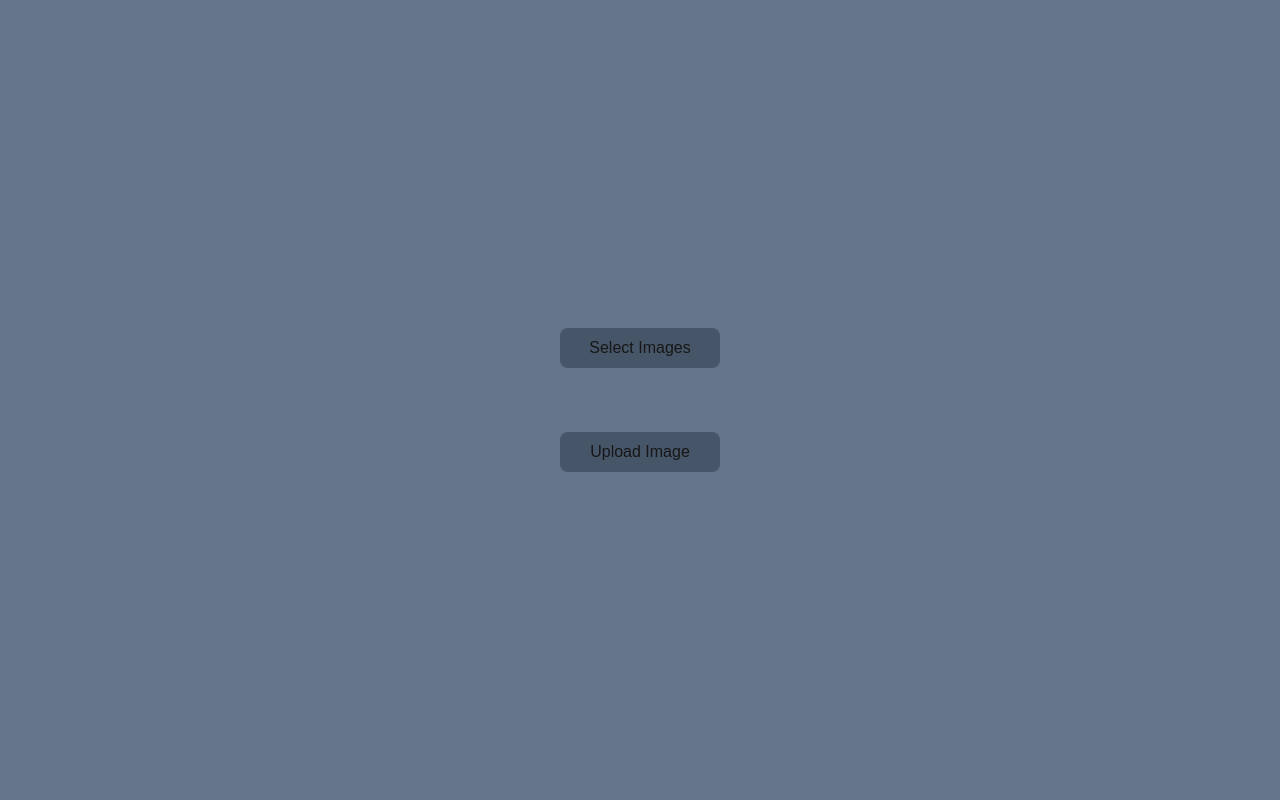
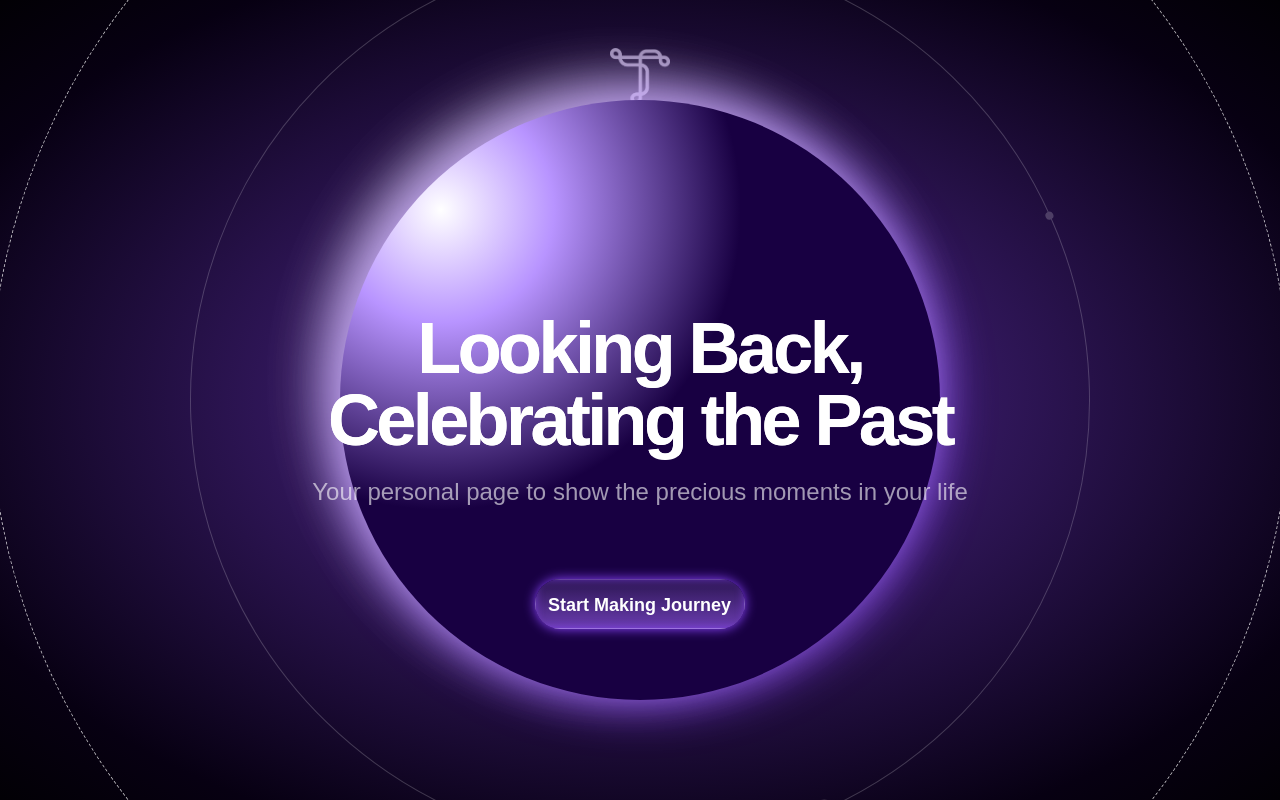
Before and after one commit to YaXioz/CIlukBa_WebDesign, a Next.js app: page / in a window 1280 px wide. Built offline with nearby package versions, Linux system fonts and the light colour scheme.

Commit message:
edit sembarang kalir

```diff
--- a/src/app/accounts/profile/page.jsx
+++ b/src/app/accounts/profile/page.jsx
@@ -42,20 +42,22 @@ export default function Page() {
 
         {/* Main Content */}
         <div className="container bg-[#10071d] bg-[url('/public/image/stars.png')] bg-cover rounded-xl flex flex-col items-center py-8 px-6 shadow-xl space-y-2">
+          <form action={action} className="w-full max-w-md space-y-6">
             {/* Profile Image */}
-          <div className="relative mb-6">
+            <div className="relative w-[90px] h-[90px] mx-auto mb-6">
               <img
                 src={selectedImage || "/image/profile-picture.png"} // Menampilkan gambar yang diunggah atau default
                 alt="Profile Picture"
                 className="rounded-full shadow-lg border-4 border-[#5E27D1] object-cover w-[90px] h-[90px]" // Ukuran tetap untuk gambar
               />
               {/* Button Upload */}
-            <label htmlFor="profileImage" className="absolute bottom-0 right-0 bg-[#5E27D1] text-white p-2 rounded-full cursor-pointer">
+              <label htmlFor="picture" className="absolute bottom-0 right-0 bg-[#5E27D1] text-white p-2 rounded-full cursor-pointer">
                 <input
                   type="file"
-                id="profileImage"
+                  id="picture"
                   className="hidden"
                   accept="image/*"
+                  name="picture"
                   onChange={handleImageChange} // Mengubah gambar saat diunggah
                 />
                 Edit
@@ -63,7 +65,6 @@ export default function Page() {
             </div>
 
             {/* Form */}
-          <form action={action} className="w-full max-w-md space-y-6">
             <div className="grid">
               <label htmlFor="username" className="mb-2 text-white font-semibold">
                 Username
--- a/src/app/components/setting.jsx
+++ b/src/app/components/setting.jsx
@@ -4,7 +4,7 @@ import Link from "next/link";
 
 export default function Setting() {
   return (
-    <div className="sticky top-16">
+    <div className="absolute right-0 top-0">
       <div className="py-4 px-4 bg-gradient-to-br from-[#1A0733] to-[#252A34] rounded-3xl text-center shadow-lg flex flex-col items-center">
         <Link href={"/accounts/profile"}>
           <span className="cursor-pointer text-white hover:text-[#8C57F1] block transition-transform transform hover:scale-110">
--- a/src/app/page.jsx
+++ b/src/app/page.jsx
@@ -1,60 +1,130 @@
+/* eslint-disable @next/next/no-img-element */
 "use client";
-import Image from "next/image";
-import React, { ChangeEvent, useState, useTransition } from "react";
-import { useRef } from "react";
-import { convertBlobUrlToFile } from "../lib/utils";
-import { uploadImage } from "../supabase/storage/client";
 
-export default function Home() {
-  const [imageUrls, setImageUrls] = useState([]);
-  const imageInputRef = useRef(null);
-  const handleImageChange = (e) => {
-    if (e.target.files) {
-      const filesArray = Array.from(e.target.files);
-      const newImageUrls = filesArray.map((file) => URL.createObjectURL(file));
+import Link from "next/link";
+import { motion } from "framer-motion";
 
-      setImageUrls([...imageUrls, ...newImageUrls]);
-    }
-  };
+function onTap(event, info) {
+  console.log(info.point.x, info.point.y);
+}
 
-  const [isPending, startTransition] = useTransition();
+function onTapStart(event, info) {
+  console.log(info.point.x, info.point.y);
+}
 
-  const handleClickUploadImageButton = async () => {
-    startTransition(async () => {
-      let urls = [];
-      for (const url of imageUrls) {
-        const imageFile = await convertBlobUrlToFile(url);
+function onTapCancel(event, info) {
+  console.log(info.point.x, info.point.y);
+}
 
-        const { imageUrl, error } = await uploadImage({
-          file: imageFile,
-          bucket: "cilukba",
-        });
+export default function Page() {
+  return (
+    <div className="w-screen h-screen relative bg-[#000000] overflow-hidden [mask-image:linear-gradient(to-bottom,transparent,black_10%,black_90%,transparent)]">
+      {/* Center Planet */}
+      <div className="absolute inset-0 bg-[radial-gradient(75%_75%_at_center_center,rgb(140,69,255,.5)_15%,rgb(14,0,36,.5)_78%,transparent)]"></div>
+      <div className="absolute lg:w-[600px] lg:h-[600px] md:w-[500px] md:h-[500px] sm:w-[400px] sm:h-[400px] bg-purple-500 rounded-full border-white/20 top-1/2 left-1/2 -translate-x-1/2 -translate-y-1/2 bg-[radial-gradient(50%_50%_at_16.8%_18.3%,white,rgb(184,148,255)_37.7%,rgb(24,0,66))] shadow-[-20px_-20px_50px_rgb(255,255,255,.5),-20px_-20px_80px_rgb(255,255,255,.1),0_0_50px_rgb(140,69,255)]"></div>
 
-        if (error) {
-          console.log(error);
-          return;
-        }
+      {/* Ring 1 */}
+      <motion.div
+        style={{
+          translateY: "-50%",
+          translateX: "-50%",
+        }}
+        animate={{
+          rotate: "1turn",
+        }}
+        transition={{
+          repeat: Infinity,
+          duration: 30,
+          ease: "linear",
+        }}
+        className="absolute lg:w-[900px] lg:h-[900px] md:w-[700px] md:h-[700px] sm:w-[550px] sm:h-[550px]  border border-white opacity-20 rounded-full top-1/2 left-1/2 -translate-x-1/2 translate-y-1/2"
+      >
+        <div className="absolute h-2 w-2 bg-white rounded-full top-1/2 left-0 -translate-x-1/2 -translate-y-1/2"></div>
+        <div className="absolute h-2 w-2 bg-white rounded-full top-0 left-1/2 -translate-x-1/2 -translate-y-1/2"></div>
+        <div className="absolute h-5 w-5 border border-white rounded-full top-1/2 left-full -translate-x-1/2 -translate-y-1/2 inline-flex items-center justify-center">
+          <div className="h-2 w-2 bg-white rounded-full"></div>
+        </div>
+      </motion.div>
 
-        urls.push(imageUrl);
-      }
-      console.log(urls);
-      setImageUrls([]);
-    });
-  };
-  return (
-    <div className="bg-slate-500 min-h-screen flex justify-center items-center flex-col gap-8">
-      <input type="file" multiple hidden ref={imageInputRef} onChange={handleImageChange} disabled={isPending} />
-      <button className="bg-slate-600 py-2 w-40 rounded-lg" onClick={() => imageInputRef.current?.click()}>
-        Select Images
-      </button>
-      <div className="flex gap-4">
-        {imageUrls.map((url, i) => (
-          <Image key={url} src={url} width={300} height={300} alt={`img-${i}`} />
-        ))}
+      {/* Ring 2 */}
+      <motion.div
+        style={{
+          translateY: "-50%",
+          translateX: "-50%",
+        }}
+        animate={{
+          rotate: "-1turn",
+        }}
+        transition={{
+          repeat: Infinity,
+          duration: 120,
+          ease: "linear",
+        }}
+        className="absolute lg:h-[1300px] lg:w-[1300px] md:h-[950px] md:w-[950px] sm:h-[750px] sm:w-[750px] rounded-full border border-white/70 top-1/2 left-1/2 -translate-x-1/2 -translate-y-1/2 border-dashed"
+      ></motion.div>
+
+      {/* Ring 3 */}
+      <motion.div
+        style={{
+          translateY: "-50%",
+          translateX: "-50%",
+        }}
+        animate={{
+          rotate: "1turn",
+        }}
+        transition={{
+          repeat: Infinity,
+          duration: 60,
+          ease: "linear",
+        }}
+        className="absolute lg:h-[1675px] lg:w-[1675px] md:h-[1200px] md:w-[1200px] sm:h-[950px] sm:w-[950px] rounded-full border border-white opacity-20 top-1/2 left-1/2 -translate-x-1/2 -translate-y-1/2"
+      >
+        <div className="absolute h-2 w-2 bg-white rounded-full top-1/2 left-0 -translate-x-1/2 -translate-y-1/2"></div>
+        <div className="absolute h-2 w-2 bg-white rounded-full top-1/2 left-full -translate-x-1/2 -translate-y-1/2"></div>
+      </motion.div>
+
+      {/* Web Logo */}
+      <div className="flex justify-center pt-12 mb-12 z-10">
+        <img src="/image/logo-white.png" alt="Logo" className="h-14" />
       </div>
-      <button className="bg-slate-600 py-2 w-40 rounded-lg" onClick={handleClickUploadImageButton} disabled={isPending}>
-        {isPending ? "Uploading..." : "Upload Image"}
-      </button>
+
+      {/* Title */}
+      <div className="tittle text-center lg:pt-40 md:pt-48 sm:pt-52 text-white lg:text-7xl md:text-6xl sm:text-5xl font-bold tracking-tighter font-montserrat bg-white bg-[radial-gradient(100%_100%_at_bottom_left,white,white,rgb(74,32,138,.5))] text-transparent bg-clip-text z-10 relative">
+        Looking Back, <br />
+        Celebrating the Past
+      </div>
+
+      {/* SubTitle */}
+      <div className="subTittle text-center lg:pt-5 md:pt-4 sm:pt-3 text-white/60 lg:text-2xl sm:text-base md:text-xl font-thin font-montserrat z-10 relative">Your personal page to show the precious moments in your life</div>
+
+      {/* Start Button */}
+      <motion.div
+        style={{
+          translateY: "-50%",
+          translateX: "-50%",
+        }}
+        whileHover={{
+          scale: 1.2,
+        }}
+        onHoverStart={(e) => {}}
+        onHoverEnd={(e) => {}}
+        whileTap={{
+          scale: 1,
+        }}
+        onTap={onTap}
+        onTapStart={onTapStart}
+        onTapCancel={onTapCancel}
+        className="startButton lg:mt-24 md:mt-20 sm:mt-16 left-1/2 translate-x-[-50%] lg:w-[210px] lg:h-[50px] md:w-[190px] md:h-[45px] sm:w-[170px] sm:h-[43px] relative cursor-pointer py-2 px-3 rounded-full bg-gradient-to-b from-[#2b1551] to-[#6b3db1] shadow-[0px_0px_12px_#8c45ff] overflow-hidden z-10"
+      >
+        <div className="absolute inset-0">
+          <div className="border border-white/20 absolute inset-0 [mask-image:linear-gradient(to_bottom,black,transparent)]"></div>
+          <div className="border absolute inset-0 border-white/40 [mask-image:linear-gradient(to_top,black,transparent)]"></div>
+          <div className="absolute inset-0 shadow-[0_0_10px_rgb(140,69,255,.7)_inset] rounded-lg"></div>
+        </div>
+        <Link className="buttonText lg:left-[13px] md:left-[13px] sm:left-[12px] -top-5 lg:mt-8 md:mt-8 sm:mt-8 absolute text-white lg:text-lg md:text-base sm:text-sm font-semibold font-montserrat" href="/signup">
+          Start Making Journey
+        </Link>
+      </motion.div>
     </div>
   );
 }
--- a/src/supabase/storage/client.js
+++ b/src/supabase/storage/client.js
@@ -12,14 +12,14 @@ export async function uploadImage({ file, bucket, folder }) {
   const fileExtension = fileName.slice(fileName.lastIndexOf(".") + 1);
   const path = `${folder ? folder + "/" : ""}${uuidv4()}.${fileExtension}`;
 
-  try {
-    file = await imageCompression(file, {
-      maxSizeMB: 1,
-    });
-  } catch (error) {
-    console.log(error);
-    return { imageUrl: "", error: "Image compression failed" };
-  }
+  // try {
+  //   file = await imageCompression(file, {
+  //     maxSizeMB: 1,
+  //   });
+  // } catch (error) {
+  //   console.log(error);
+  //   return { imageUrl: "", error: "Image compression failed" };
+  // }
 
   const storage = getStorage();
   console.log("masuk");
```
Also changed, not shown: src/actions/profile.js (+18 -1 lines), src/app/accounts/page.jsx (+16 -12 lines), src/app/components/navside.jsx (+6 -22 lines), src/app/dummy.jsx (added, +60 -0 lines), src/app/timelines/[username]/components/zoomTimeline.jsx (+58 -3 lines), src/lib/definitions.js. Lines whose indentation alone changed are shown as unchanged.
